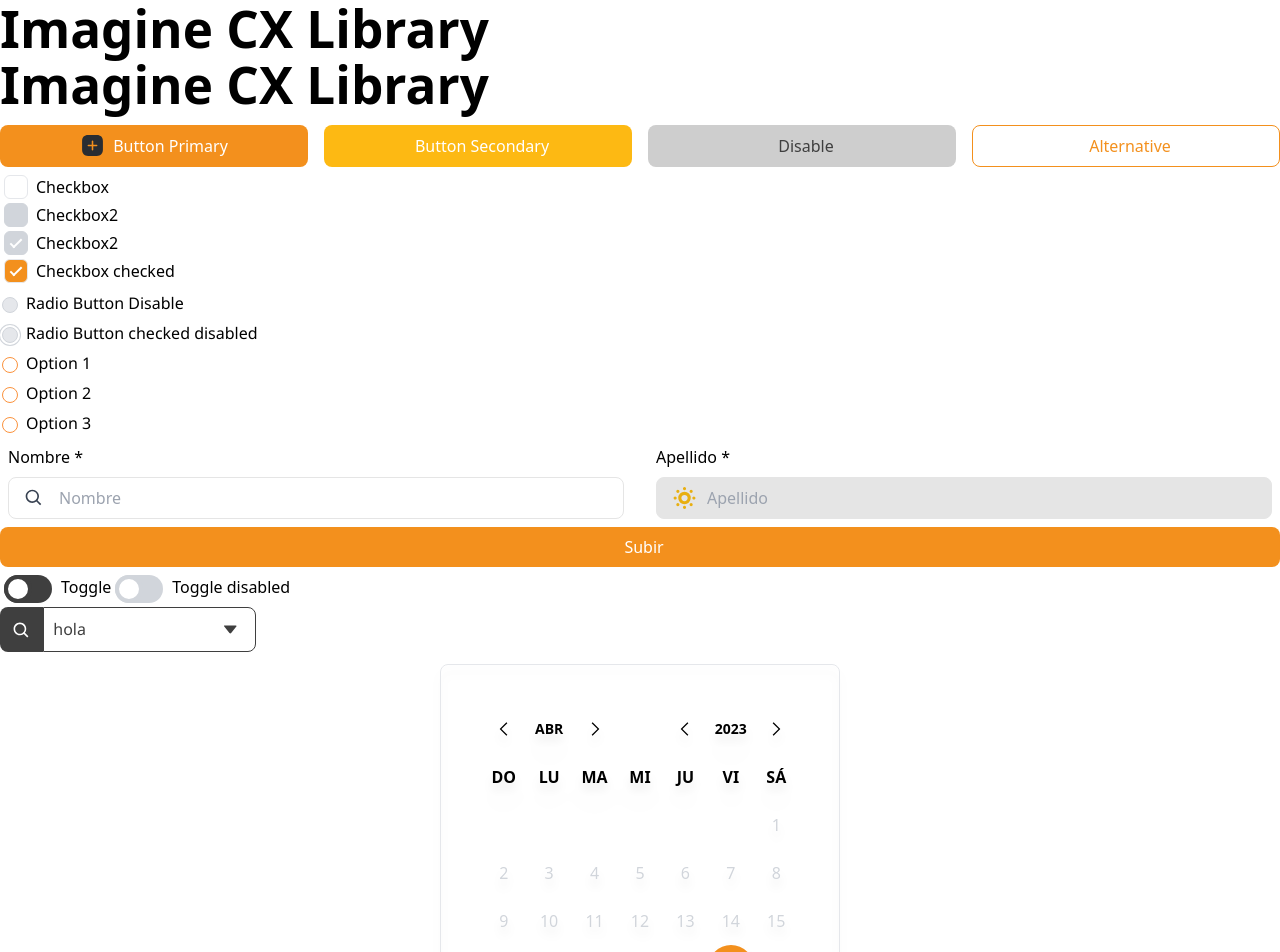
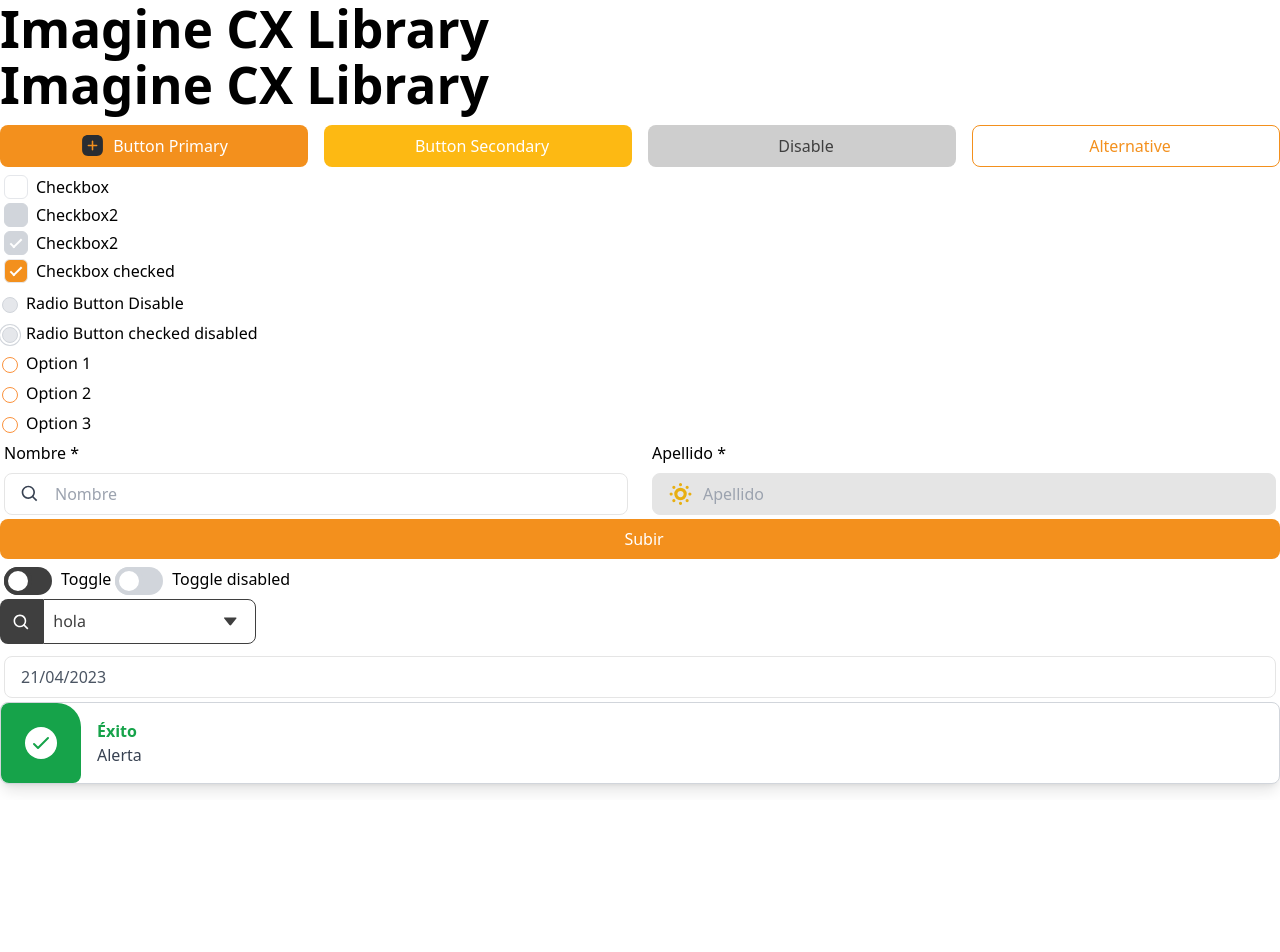
Before and after one commit to Imagine-CX/imaginecx-library, a React (Vite) app: page / in a window 1280 px wide. Shown: the top 952 px of the page. After the commit the page ends 800 px from the top, so only its background shows below. Built offline with nearby package versions, Linux system fonts and the light colour scheme.

Commit message:
Input Calendar and Validations

```diff
--- a/src/App.tsx
+++ b/src/App.tsx
@@ -115,8 +115,13 @@ function App() {
           icon={<BiSearch size={19} className="icx-text-white icx-ml-1 icx-mt-1.5" />}
         />
       </div>
-      <div className="mt-10 icx-flex icx-flex-col icx-items-center">
-        <ContCalendar beforeYear={7} afterYear={7} disableAfter={new Date('2023-08-10')} disableBefore={new Date()} />
+      <div className="mt-10">
+        <ContCalendar
+          beforeYear={7}
+          afterYear={7}
+          disableAfter={new Date('2023-08-10')}
+          disableBefore={new Date('2023-05-08')}
+        />
       </div>
       <div>
         <Alert />
--- a/src/components/Calendar/Calendar.tsx
+++ b/src/components/Calendar/Calendar.tsx
@@ -1,4 +1,4 @@
-import { add, differenceInDays, endOfMonth, format, getYear, setDate, startOfMonth, sub } from 'date-fns';
+import { add, compareAsc, differenceInDays, endOfMonth, format, getYear, setDate, startOfMonth, sub } from 'date-fns';
 import { es } from 'date-fns/locale';
 
 import { getDaysWeek } from '../helpers';
@@ -66,8 +66,8 @@ export const Calendar = ({
   showYears,
   beforeYear = 7,
   afterYear = 7,
-  disableAfter = null,
-  disableBefore = null,
+  disableAfter,
+  disableBefore,
 }: ICalendar): JSX.Element => {
   const startDate = startOfMonth(value);
   const endDate = endOfMonth(value);
@@ -89,11 +89,15 @@ export const Calendar = ({
   };
 
   const prevMonth = () => {
-    onChange && onChange(sub(value, { months: 1 }));
+    if (compareAsc(value, sub(new Date(), { years: beforeYear })) === 1) {
+      onChange && onChange(sub(value, { months: 1 }));
+    }
   };
 
   const nextMonth = () => {
-    onChange && onChange(add(value, { months: 1 }));
+    if (compareAsc(value, add(new Date(), { years: afterYear })) === -1) {
+      onChange && onChange(add(value, { months: 1 }));
+    }
   };
 
   const prevYear = () => {
@@ -108,13 +112,21 @@ export const Calendar = ({
 
   const handleClickDate = (index: number) => {
     const date = setDate(value, index);
+
+    if (disableBefore) {
+      if (compareAsc(date, disableBefore) === -1) return;
+    }
+
+    if (disableAfter) {
+      if (compareAsc(date, disableAfter) === 1) return;
+    }
     onChange && onChange(date);
   };
 
   const isPastDisableDate = (date: number) => {
     if (!disableBefore) return false;
 
-    const pastDate = new Date(value.getFullYear(), value.getMonth(), date + 1);
+    const pastDate = new Date(value.getFullYear(), value.getMonth(), date);
     return pastDate <= disableBefore;
   };
 
@@ -126,7 +138,7 @@ export const Calendar = ({
   };
 
   return (
-    <div className="icx-w-[400px] icx-h-[470px] icx-border icx-rounded-lg icx-p-10 icx-m-3 icx-drop-shadow-xl icx-overflow-auto">
+    <div className="icx-w-[400px] icx-h-[470px] icx-border icx-rounded-lg icx-p-10 icx-m-1 icx-drop-shadow-xl icx-overflow-auto icx-fixed icx-bg-white">
       <div className="icx-grid icx-grid-cols-7 icx-items-center icx-justify-center icx-text-center animate__animated animate__zoomIn animate__faster">
         <Cell onClick={prevMonth}>{prevIcon}</Cell>
         <Cell onClick={handleShowMonth} className="icx-font-bold icx-text-sm">
--- a/src/components/Calendar/ContCalendar.tsx
+++ b/src/components/Calendar/ContCalendar.tsx
@@ -1,5 +1,7 @@
-import { useState } from 'react';
+import { format } from 'date-fns';
+import { useEffect, useRef, useState } from 'react';
 
+import { InputField } from '../Forms';
 import { Calendar } from './Calendar';
 import { MonthView } from './MonthView';
 import { YearView } from './YearView';
@@ -12,12 +14,35 @@ export interface IContCalendar extends React.PropsWithChildren {
 }
 
 export const ContCalendar = ({ beforeYear, afterYear, disableAfter, disableBefore }: IContCalendar): JSX.Element => {
-  const [showMonths, setshowMonths] = useState(false);
-  const [showYears, setShowYears] = useState(false);
+  const [showMonths, setshowMonths] = useState<boolean>(false);
+  const [showYears, setShowYears] = useState<boolean>(false);
   const [currentDate, setCurrentDate] = useState(new Date());
+
+  const [open, setOpen] = useState<boolean>(false);
+  const refOne = useRef<HTMLDivElement>(null);
+
+  useEffect(() => {
+    document.addEventListener('click', hideOnClickOutside, true);
+  }, []);
+
+  const hideOnClickOutside = (e: Event) => {
+    if (refOne.current && !refOne.current.contains(e.target as Node)) {
+      setOpen(false);
+    }
+  };
 
   return (
     <>
+      <InputField
+        value={format(currentDate, 'dd/MM/yyyy')}
+        readOnly
+        className="icx-cursor-pointer"
+        onClick={() => setOpen((open) => !open)}
+      />
+
+      <div ref={refOne} className="">
+        {open && (
+          <div className="animate__animated animate__zoomIn animate__faster">
             {showMonths && !showYears ? (
               <MonthView value={currentDate} onChange={setCurrentDate} showMonths={setshowMonths} />
             ) : showYears ? (
@@ -40,6 +65,9 @@ export const ContCalendar = ({ beforeYear, afterYear, disableAfter, disableBefor
                 disableBefore={disableBefore}
               />
             )}
+          </div>
+        )}
+      </div>
     </>
   );
 };
--- a/src/components/Calendar/MonthView.tsx
+++ b/src/components/Calendar/MonthView.tsx
@@ -26,7 +26,7 @@ export const MonthView = ({ value = new Date(), onChange, showMonths }: IMonth):
   useEffect(() => {}, [showMonths]);
 
   return (
-    <div className="icx-w-[400px] icx-h-[470px] icx-border icx-rounded-lg icx-p-10 icx-m-3 icx-grid icx-grid-cols-1 icx-items-center icx-justify-center icx-overflow-auto">
+    <div className="icx-w-[400px] icx-h-[470px] icx-border icx-rounded-lg icx-p-10 icx-m-3 icx-grid icx-grid-cols-1 icx-items-center icx-justify-center icx-overflow-auto icx-fixed icx-bg-white">
       <div className="icx-grid icx-grid-cols-3 icx-items-center icx-justify-center icx-text-center animate__animated animate__zoomIn animate__faster">
         {months.map((month, index) => {
           const date = index;
--- a/src/components/Calendar/YearView.tsx
+++ b/src/components/Calendar/YearView.tsx
@@ -33,7 +33,7 @@ export const YearView = ({
   };
 
   return (
-    <div className="icx-w-[400px] icx-h-[470px] icx-border icx-rounded-lg icx-p-10 icx-m-3 icx-grid icx-grid-cols-1 icx-items-center icx-justify-center icx-overflow-auto">
+    <div className="icx-w-[400px] icx-h-[470px] icx-border icx-rounded-lg icx-p-10 icx-m-3 icx-grid icx-grid-cols-1 icx-items-center icx-justify-center icx-overflow-auto icx-fixed icx-bg-white">
       <div className="icx-grid icx-grid-cols-3 icx-items-center icx-justify-center icx-text-center animate__animated animate__zoomIn animate__faster">
         {years.map((year, index) => {
           const date = index + anteriores;
--- a/src/components/Forms/InputField.tsx
+++ b/src/components/Forms/InputField.tsx
@@ -5,7 +5,14 @@ export interface IInputField extends InputHTMLAttributes<HTMLInputElement> {
   label?: string;
 }
 
-export const InputField = ({ label, icon = null, disabled, required, ...inputProps }: IInputField): JSX.Element => {
+export const InputField = ({
+  label,
+  icon = null,
+  disabled,
+  required,
+  className,
+  ...inputProps
+}: IInputField): JSX.Element => {
   const showIcon: JSX.Element = icon ? (
     <div className="icx-text-gray-700 icx-absolute icx-top-1/2 icx--translate-y-1/2 icx-left-4">{icon}</div>
   ) : (
@@ -15,7 +22,7 @@ export const InputField = ({ label, icon = null, disabled, required, ...inputPro
   const estiloInput: string = disabled ? 'icx-input-disabled' : 'icx-input-active';
 
   return (
-    <div className="icx-px-2 icx-py-2 icx-flex icx-flex-col md:icx-flex-row md:icx-items-center md:icx-justify-center icx-gap-8">
+    <div className="icx-px-1 icx-py-1 icx-flex icx-flex-col icx-gap-8">
       <div className="icx-w-full icx-flex icx-flex-col icx-gap-y-2">
         <label>
           {label} {required ? <span className="icx-text-neutral-500">*</span> : ''}
@@ -23,7 +30,7 @@ export const InputField = ({ label, icon = null, disabled, required, ...inputPro
         <div className="icx-relative">
           {showIcon}
           <input
-            className={`icx-w-full icx-py-2 ${padding} icx-pr-4 icx-rounded-lg icx-outline-none ${estiloInput}`}
+            className={`icx-w-full icx-py-2 ${padding} icx-pr-4 icx-rounded-lg icx-outline-none ${estiloInput} ${className}`}
             required={required}
             disabled={disabled}
             {...inputProps}
```
Lines whose indentation alone changed are shown as unchanged.
